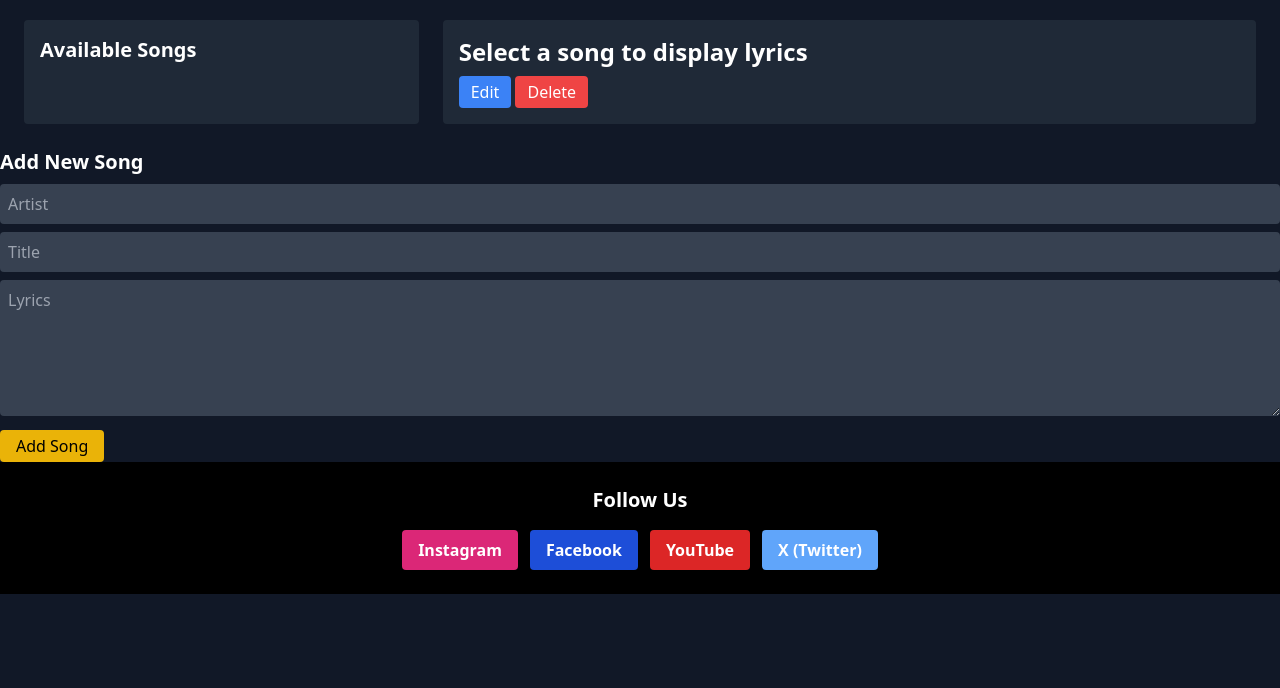
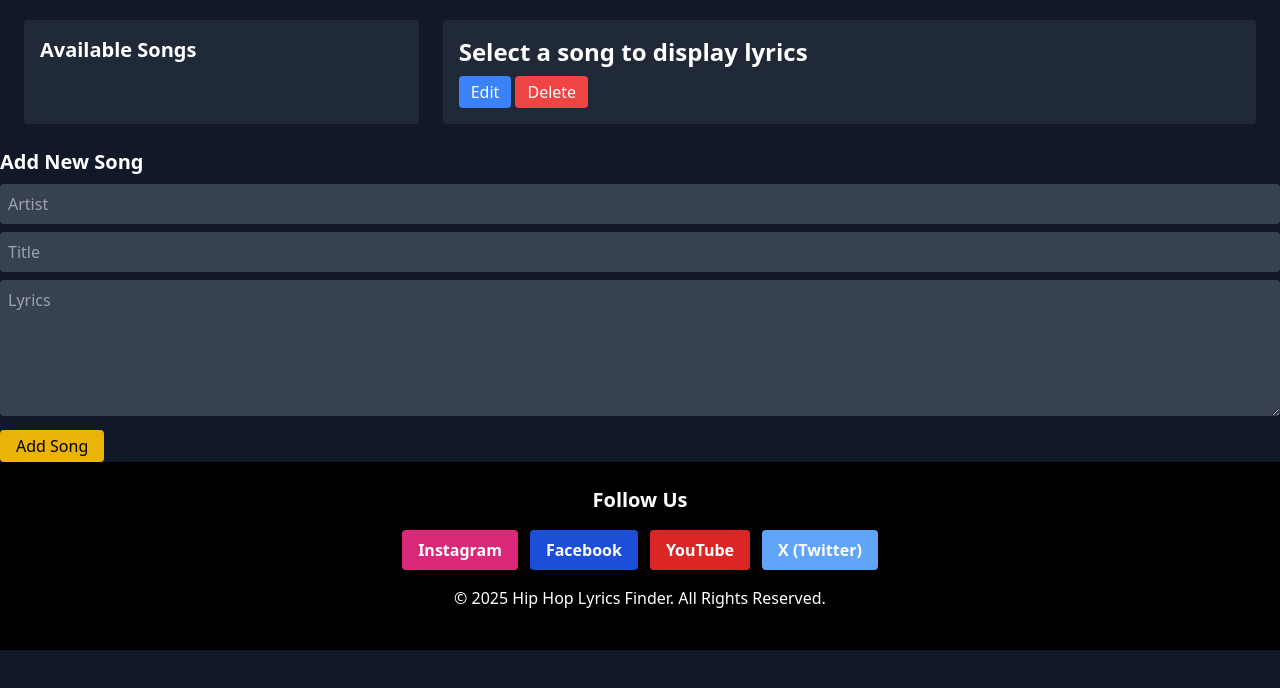
Before and after one commit to Newton-Oduor/phase-1-project, a plain HTML site: page index.html in a window 1280 px wide. Shown: the part 72-760 px from the top of the page. Drawn offline with nearby package versions, Linux system fonts and the light colour scheme.

Commit message:
Edits footer

```diff
--- a/index.html
+++ b/index.html
@@ -71,6 +71,7 @@
       <a href="https://www.youtube.com/musiqale.project" target="_blank" class="px-4 py-2 rounded bg-red-600 hover:bg-red-700 text-white font-bold">YouTube</a>
       <a href="https://twitter.com/musiqale.project" target="_blank" class="px-4 py-2 rounded bg-blue-400 hover:bg-blue-500 text-white font-bold">X (Twitter)</a>
     </div>
+    <p class="text-center py-4 bg-black">&copy; 2025 Hip Hop Lyrics Finder. All Rights Reserved.</p>
   </footer>
 <script src="src/index.js"></script>
 </body>
```
